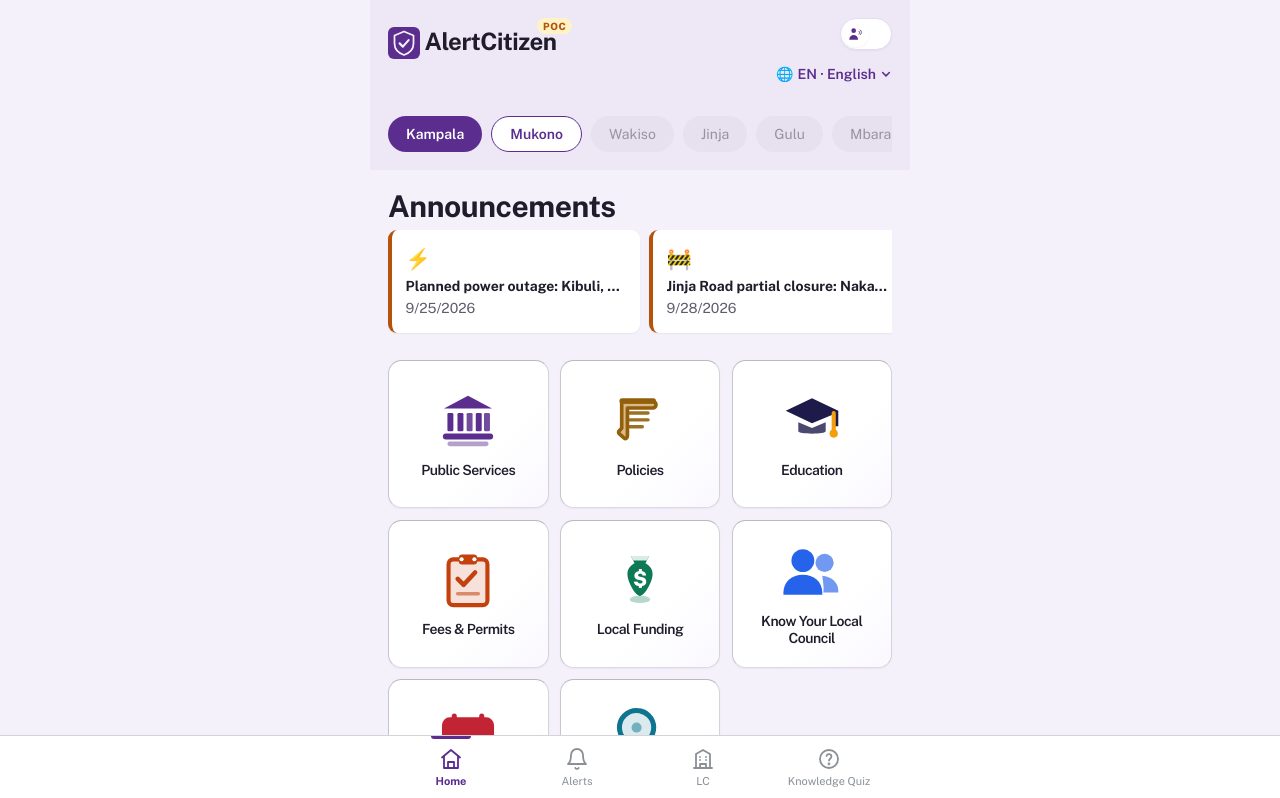
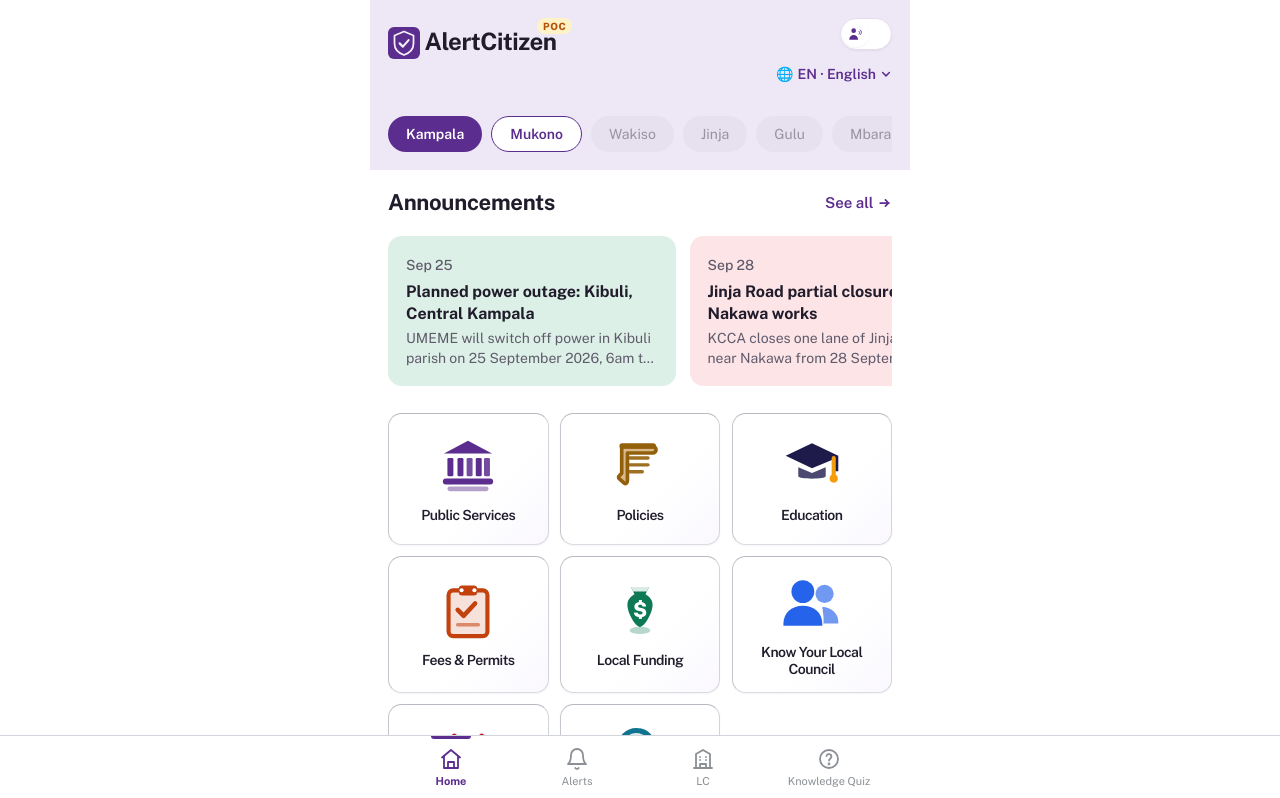
Before and after one commit to FaithDaka/osf-hackathon, a Next.js app: page /home in a window 1280 px wide. Shown: the top 798 px of the page. Built offline with nearby package versions, Linux system fonts and the light colour scheme; a web font is replaced by a local one.

Commit message:
feat: announcement cards

```diff
--- a/pages/home.js
+++ b/pages/home.js
@@ -80,6 +80,28 @@ function ChevronDownIcon({ size = 12 }) {
   );
 }
 
+// Right-arrow icon for the "See all" link.
+function ArrowRightIcon({ size = 14 }) {
+  return (
+    <svg
+      width={size}
+      height={size}
+      viewBox="0 0 16 16"
+      role="img"
+      aria-hidden="true"
+      className="shrink-0"
+    >
+      <path
+        d="M2.5 8h10M8.5 4.5 12 8l-3.5 3.5"
+        fill="none"
+        stroke="currentColor"
+        strokeWidth="2"
+        strokeLinecap="round"
+        strokeLinejoin="round"
+      />
+    </svg>
+  );
+}
 // Speaker icon for the accessibility toggle: person silhouette + speech
 // sound waves, matching the intro page. Compact size fits the toggle knob.
 function SpeakerIcon({ size = 16 }) {
@@ -252,6 +274,22 @@ const SEVERITY_BORDER = {
   warning: 'border-amber',
   info: 'border-primary',
 };
+
+// Home announcement cards: two alternating muted tones (secondary / accent)
+// that repeat down the strip. Maps to secondary-soft / accent-soft.
+const ANNOUNCEMENT_CARD_BG = ['bg-secondary-soft', 'bg-accent-soft'];
+
+// Short date for home cards, e.g. "Sep 25" / "Aug 31".
+function formatShortDate(dateStr, lang) {
+  try {
+    return new Date(dateStr).toLocaleDateString(
+      lang === 'lg' ? 'en-UG' : lang,
+      { month: 'short', day: 'numeric' },
+    );
+  } catch {
+    return dateStr;
+  }
+}
 
 const TYPE_ICON = {
   power_outage: '⚡',
@@ -441,7 +479,7 @@ export default function Home() {
   }, [district, cat]);
   if (catEntry) {
     return (
-      <main className="min-h-screen bg-ac-bg p-4 pb-24">
+      <main className="min-h-screen bg-white p-4 pb-24">
         <div className="max-w-md mx-auto">
           <h1 className="text-lg font-bold text-primary flex items-center gap-2">
             <CategoryIcon id={catEntry.id} /> {labelOf(catEntry.id)}
@@ -489,7 +527,7 @@ export default function Home() {
   }
 
   return (
-    <main className="min-h-screen bg-ac-bg p-4 pb-24">
+    <main className="min-h-screen bg-white p-4 pb-24">
       <div className="max-w-md mx-auto">
         {/* HEADER — darker than the page, no unnecessary borders */}
         <header className="bg-primary-soft -mx-4 -mt-4 px-4 pt-4 pb-3">
@@ -649,33 +687,60 @@ export default function Home() {
           </div>
         </header>
 
-        {/* ANNOUNCEMENTS STRIP */}
+        {/* ANNOUNCEMENTS STRIP — white page, muted alternating cards */}
         {announcements.length > 0 && (
-          <section aria-label={S.announcements} className="mt-4">
-            <h2 className="font-bold">{S.announcements}</h2>
+          <section aria-label={S.announcements} className="mt-2">
+            <div className="flex items-center justify-between mb-2">
+              <h2
+                className="font-bold text-ink"
+                style={{ fontSize: '22px', lineHeight: '1.25' }}
+              >
+                {S.announcements}
+              </h2>
+              <Link
+                href={`/announcements?lang=${lang}`}
+                aria-label={`See all ${S.announcements}`}
+                className="inline-flex items-center gap-1 text-primary font-semibold shrink-0"
+                style={{ fontSize: '15px', minHeight: '48px' }}
+              >
+                See all <ArrowRightIcon size={14} />
+              </Link>
+            </div>
             <div
               aria-live="polite"
-              className="mt-1 flex gap-2 overflow-x-auto pb-2"
+              className="no-scrollbar flex gap-3 overflow-x-auto pb-2"
             >
-              {announcements.map((a) => (
+              {announcements.slice(0, 3).map((a, i) => (
                 <Link
                   key={a.id}
                   href={`/announcements?id=${a.id}&lang=${lang}`}
                   aria-label={a.title[lang] || a.title.en}
-                  className={`shrink-0 w-56 bg-white rounded-lg shadow-sm p-3 border-l-4 text-left ${SEVERITY_BORDER[a.severity] || SEVERITY_BORDER.info
+                  className={`shrink-0 w-64 rounded-xl p-4 text-left ${ANNOUNCEMENT_CARD_BG[i % ANNOUNCEMENT_CARD_BG.length]
                     }`}
                 >
-                  <div className="text-lg" aria-hidden="true">
-                    {TYPE_ICON[a.type] || '📢'}
+                  <div
+                    className="font-medium text-ac-muted"
+                    style={{ fontSize: '14px' }}
+                  >
+                    {formatShortDate(a.start, lang)}
                   </div>
                   <div
-                    className="font-bold truncate"
-                    style={{ fontSize: '14px' }}
+                    className="mt-1 font-bold text-ink leading-snug"
+                    style={{ fontSize: '16px' }}
                   >
                     {a.title[lang] || a.title.en}
                   </div>
-                  <div className="text-ac-muted" style={{ fontSize: '14px' }}>
-                    {new Date(a.start).toLocaleDateString()}
+                  <div
+                    className="mt-1 text-ac-muted leading-snug line-clamp-2"
+                    style={{
+                      fontSize: '14px',
+                      display: '-webkit-box',
+                      WebkitLineClamp: 2,
+                      WebkitBoxOrient: 'vertical',
+                      overflow: 'hidden',
+                    }}
+                  >
+                    {a.description[lang] || a.description.en}
                   </div>
                 </Link>
               ))}
@@ -769,13 +834,13 @@ export default function Home() {
           /* CATEGORIES: responsive grid — 3 per row on wide screens, 2 per row
              on narrow, 1 per row at 300px and under so words aren't squashed */
           <section aria-label={labelOf('knowledge_base')} className="mt-4 min-w-0">
-            <div className="grid grid-cols-1 min-[301px]:grid-cols-2 min-[380px]:grid-cols-3 gap-2.5">
+            <div className="grid grid-cols-1 min-[319px]:grid-cols-2 min-[429px]:grid-cols-3 gap-2.5">
               {categories.map((c) => (
                 <Link
                   key={c.id}
                   href={`/home?cat=${c.id}&lang=${lang}`}
                   aria-label={labelOf(c.id)}
-                  className="rounded-xl p-3 min-h-[148px] min-w-0 w-full flex flex-col items-center justify-center gap-2 text-center"
+                  className="rounded-xl p-3 min-h-[132px] min-w-0 w-full flex flex-col items-center justify-center gap-2 text-center"
                   style={GLASS_CARD_STYLE}
                 >
                   <span aria-hidden="true" className="flex items-center justify-center">
```
